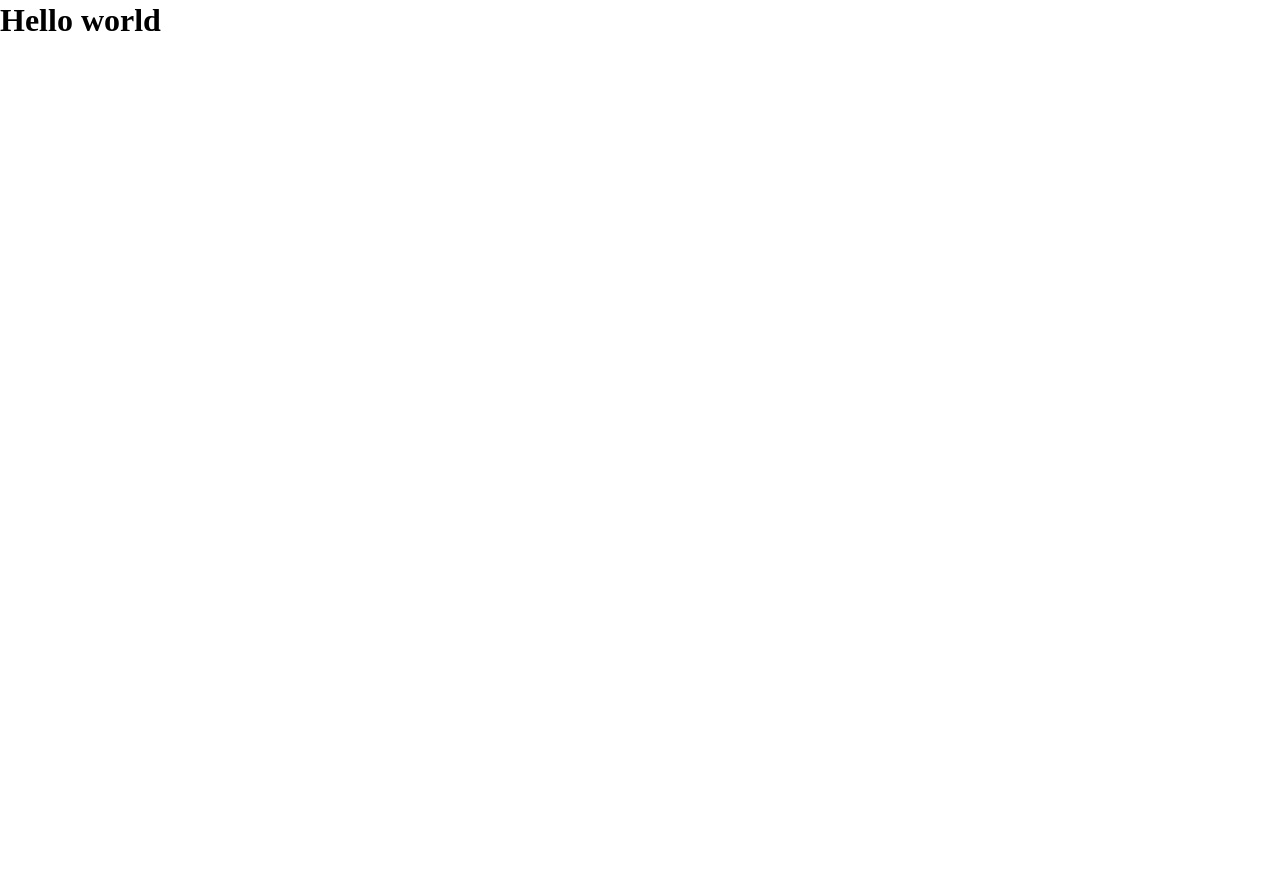
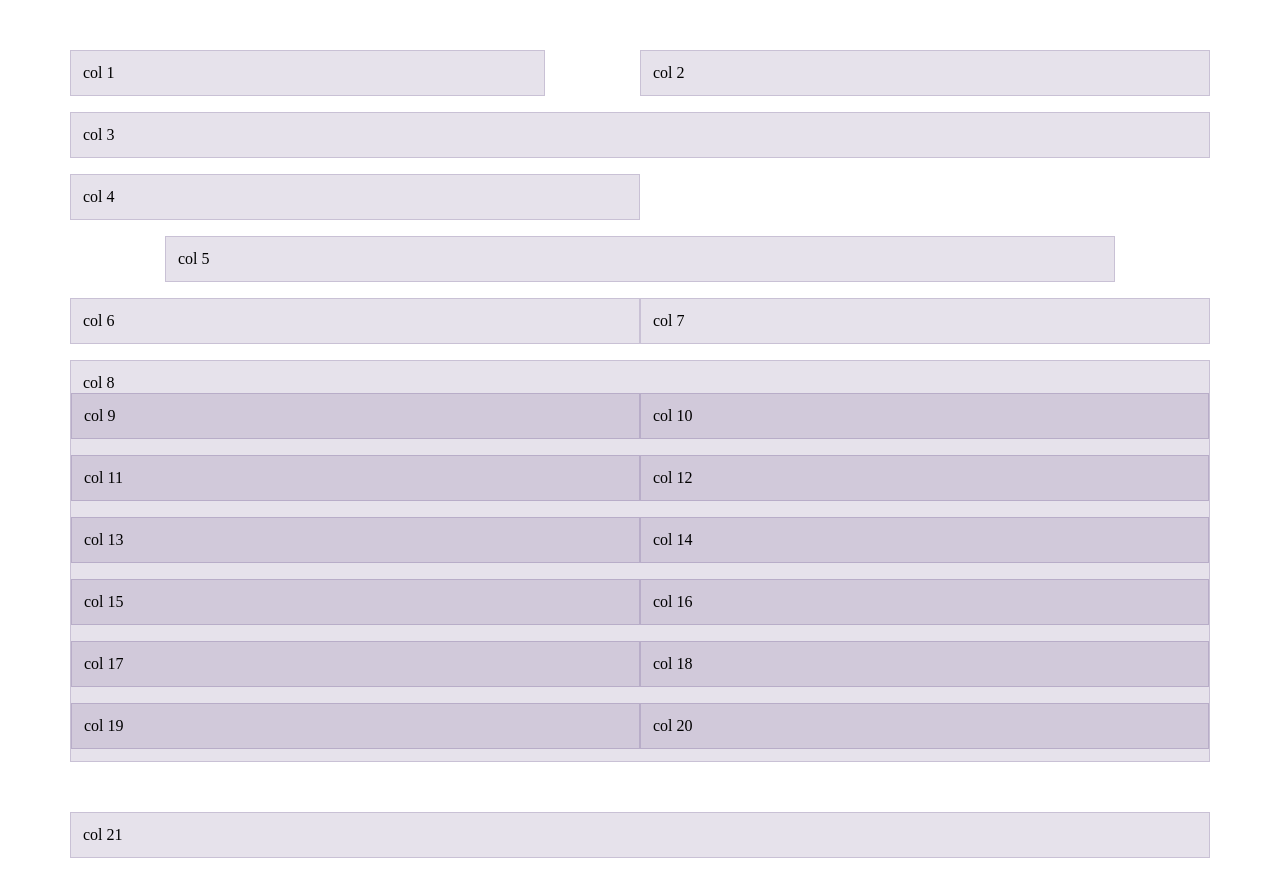
Before and after one commit to clementinecouchet/tatitotu, a website built with Parcel: page src/index.html in a window 1280 px wide. Before the commit the page ends 800 px from the top, so only its background shows below. Built offline with nearby package versions, Linux system fonts and the light colour scheme.

Commit message:
grille bootstrap

```diff
--- a/package.json
+++ b/package.json
@@ -30,10 +30,14 @@
     }
   },
   "devDependencies": {
+    "@parcel/transformer-sass": "^2.10.3",
     "parcel": "^2.10.3",
     "parcel-namer-rewrite": "^2.10.3-rc.2",
     "posthtml-include": "^1.7.4",
     "rimraf": "^3.0.2",
     "sass": "^1.69.5"
+  },
+  "dependencies": {
+    "bootstrap": "^5.3.3"
   }
 }
--- a/src/index.html
+++ b/src/index.html
@@ -5,10 +5,65 @@
     <title>eikon parcel starter</title>
     <meta name="viewport" content="width=device-width, initial-scale=1.0" />
     <link rel="stylesheet" href="scss/main.scss" />
+    <script src="js/main.js" type="module"></script>
   </head>
   <body>
-    <h1>Hello world</h1>
-
-    <script src="js/main.js" type="module"></script>
+    <main>
+      <div class="container">
+        <div class="row">
+          <div class="col-5">col 1</div>
+          <div class="col-6 offset-1">col 2</div>
+        </div>
+        <div class="row">
+          <div class="col-12">col 3</div>
+        </div>
+        <div class="row">
+          <div class="col-6">col 4</div>
+        </div>
+        <div class="row">
+          <div class="col-10 offset-1">col 5</div>
+        </div>
+        <div class="row">
+          <div class="col-6">col 6</div>
+          <div class="col-6">col 7</div>
+        </div>
+        <div class="row">
+          <div class="col-12">
+            col 8
+            <div class="row">
+              <div class="col-6">col 9</div>
+              <div class="col-6">col 10</div>
+            </div>
+            <div class="row">
+              <div class="col-6">col 11</div>
+              <div class="col-6">col 12</div>
+            </div>
+            <div class="row">
+              <div class="col-6">col 13</div>
+              <div class="col-6">col 14</div>
+            </div>
+            <div class="row">
+              <div class="col-6">col 15</div>
+              <div class="col-6">col 16</div>
+            </div>
+            <div class="row">
+              <div class="col-6">col 17</div>
+              <div class="col-6">col 18</div>
+            </div>
+            <div class="row">
+              <div class="col-6">col 19</div>
+              <div class="col-6">col 20</div>
+            </div>
+          </div>
+        </div>
+      </div>
+    </main>
+    <footer>
+      <div class="container">
+        <div class="row">
+          <div class="col-12">col 21</div>
+        </div>
+      </div>
+    </footer>
   </body>
 </html>
--- a/src/scss/main.scss
+++ b/src/scss/main.scss
@@ -1,3 +1,5 @@
 @import "base";
 @import "layout";
 @import "modules/example";
+@import "modules/test-bootstrap";
+@import "bootstrap/scss/bootstrap-grid";
--- /dev/null
+++ b/src/scss/modules/_test-bootstrap.scss
@@ -0,0 +1,14 @@
+.row + .row {
+  margin-top: 16px;
+}
+
+.row > .col,
+.row > [class^="col-"] {
+  padding-top: 12px;
+  padding-bottom: 12px;
+  background-color: rgba(86, 61, 124, 0.15);
+  border: 1px solid rgba(86, 61, 124, 0.2);
+}
+.container {
+  margin: 50px;
+}
```
Also changed, not shown: 1 other file.
